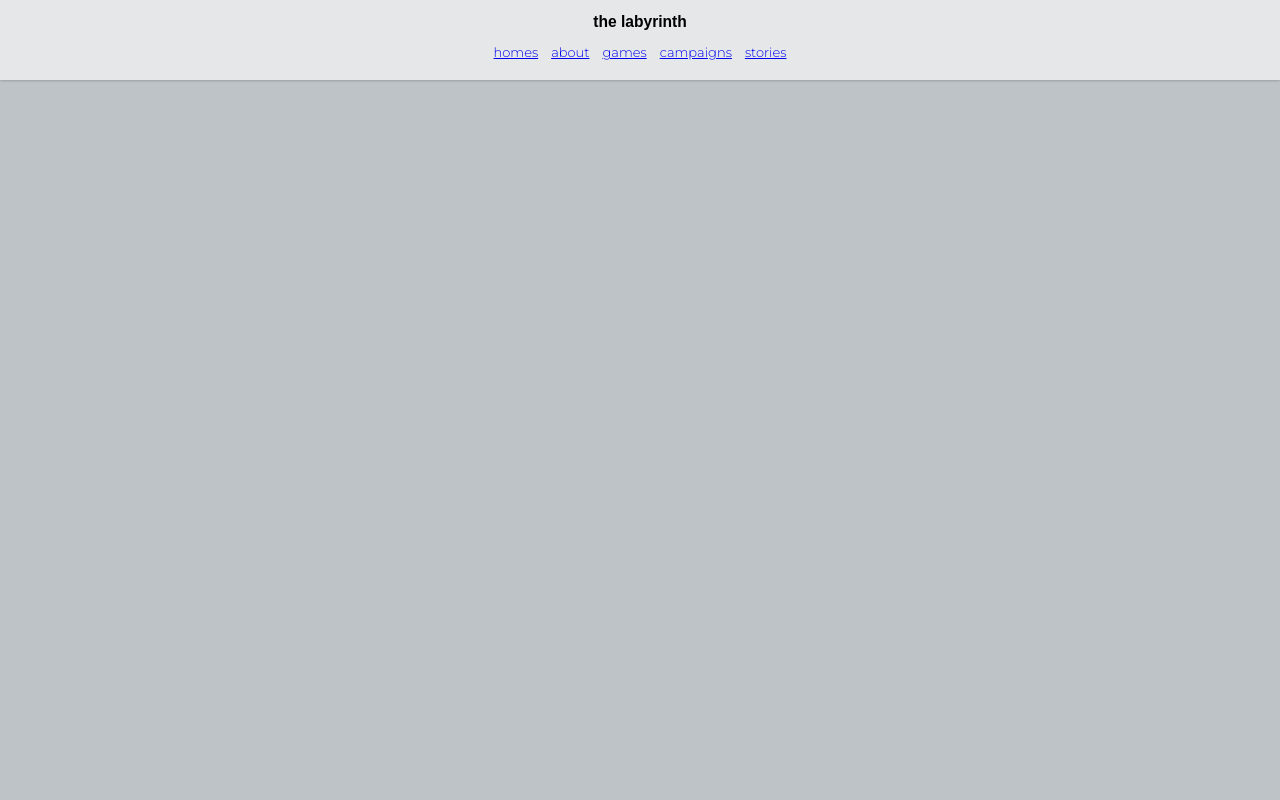
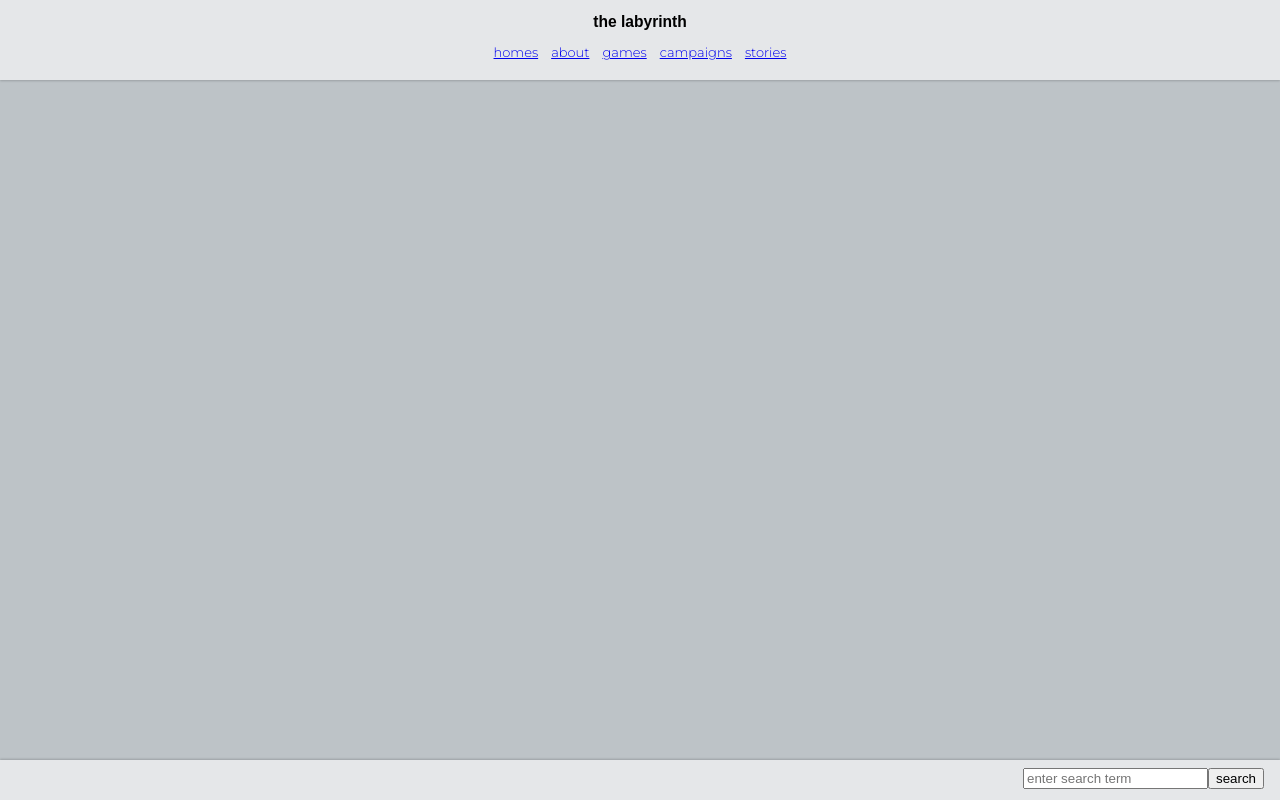
Before and after one commit to paralleldynamic/labyrinth, a Vue app in the folder frontend/: page / in a window 1280 px wide. Built offline with nearby package versions, Linux system fonts and the light colour scheme; a web font is replaced by a local one.

Commit message:
build: created Footer component & added to app

```diff
--- a/frontend/src/App.vue
+++ b/frontend/src/App.vue
@@ -3,14 +3,17 @@
   <div id="page-content">
     <router-view />
   </div>
+  <Footer />
 </template>
 
 <script>
 import Header from '@/components/Header.vue';
+import Footer from '@/components/Footer.vue';
 
 export default {
   components: {
     Header,
+    Footer,
   },
 };
 </script>
--- /dev/null
+++ b/frontend/src/components/Footer.vue
@@ -0,0 +1,36 @@
+<template>
+  <div id="footer-container">
+    <footer>
+      <div id="search-bar">
+        <input id="search-input" type="search" name="search-key" placeholder="enter search term">
+        <button id="search-submit">search</button>
+      </div>
+    </footer>
+  </div>
+</template>
+
+<script>
+export default {
+  name: 'Footer',
+};
+</script>
+
+<style scoped>
+#footer-container {
+  background-color: #E5E7E9;
+  height: var(--footer-container-height);
+  position: fixed;
+  bottom: 0;
+  left: 0;
+  width: 100%;
+  box-shadow: 0 -1px 2px rgba(0,0,0,0.19);
+}
+
+#search-bar {
+  vertical-align: middle;
+  float: right;
+  padding-right: 1em;
+  padding-top: 0.5em;
+  padding-bottom: 0.5em;
+}
+</style>
```
